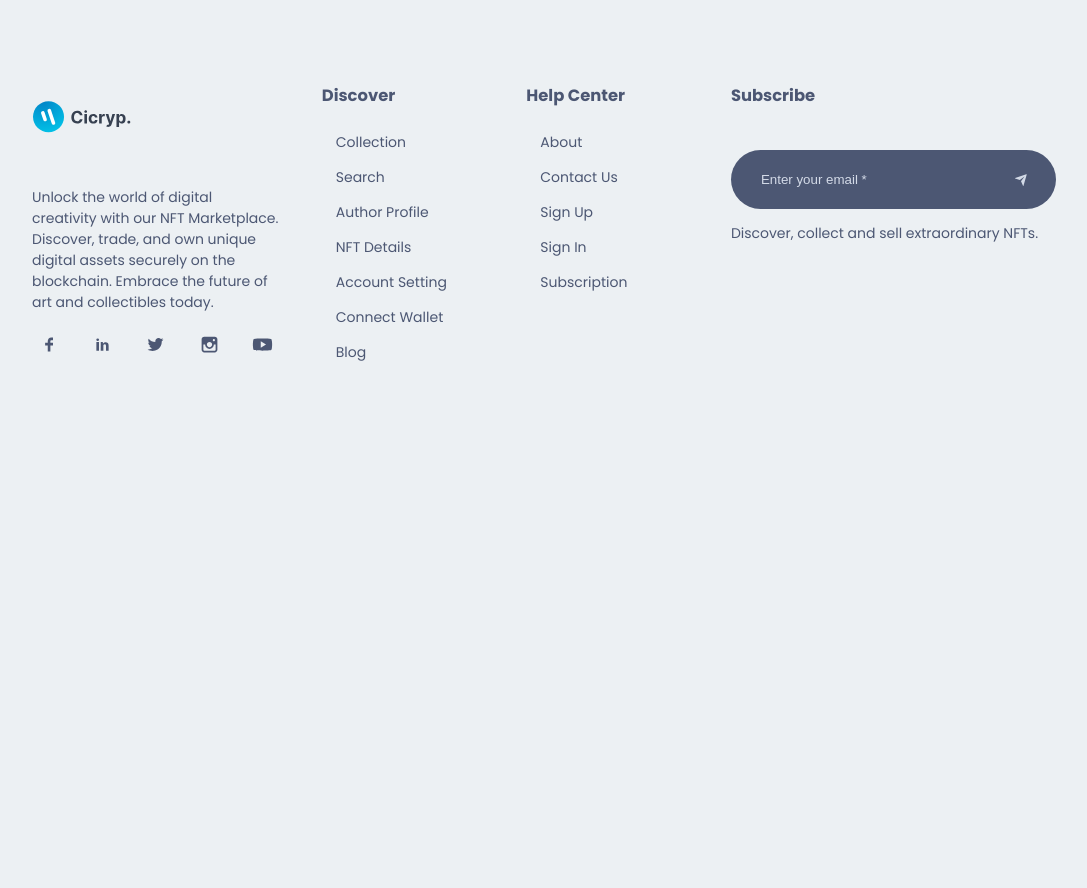
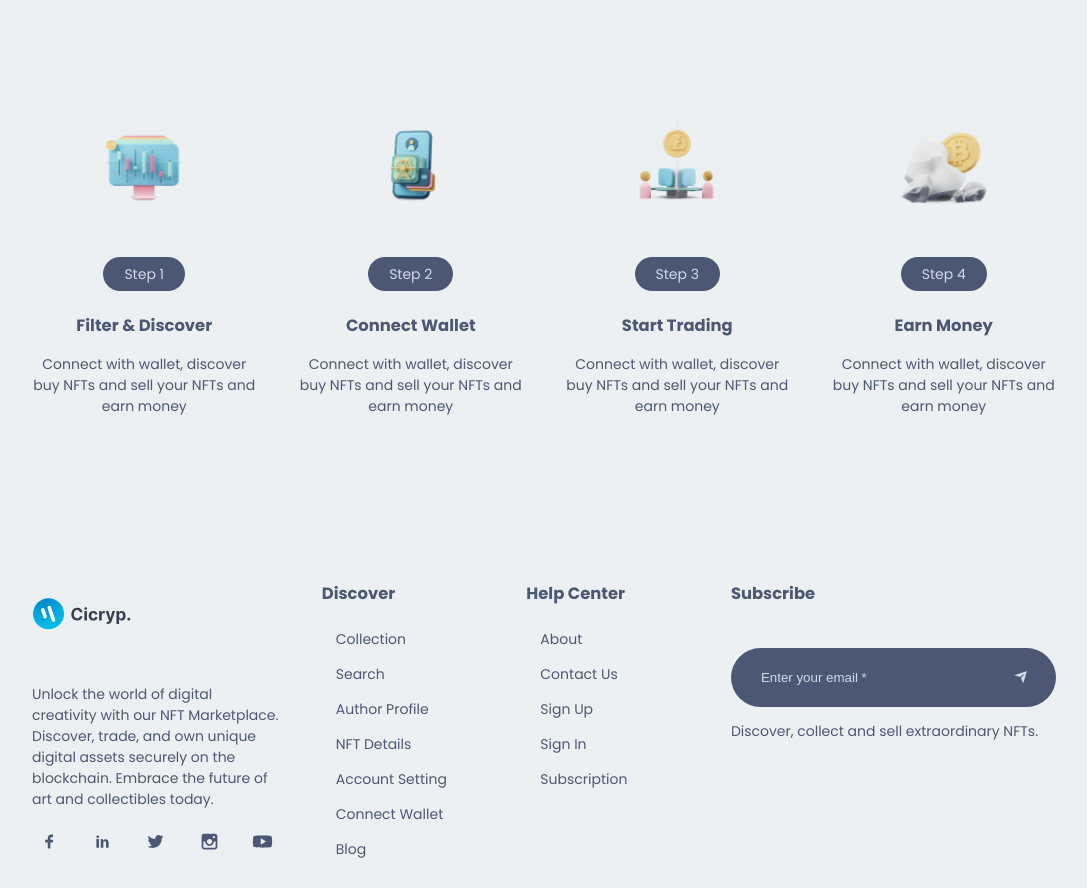
Before and after one commit to Chintanvck/nft-marketplace, a Next.js app: page / in a window 1280 px wide. Shown: the part 792-1680 px from the top of the page, without its empty margins (96-1183 px from the left). Before the commit the page ends 1183 px from the top, so only its background shows below. Built offline with nearby package versions, Linux system fonts and the light colour scheme.

Commit message:
8. Service structure + CSS ✅

```diff
--- a/src/component/HeroSection/HeroSection.module.css
+++ b/src/component/HeroSection/HeroSection.module.css
@@ -21,10 +21,6 @@
     margin-bottom: 2rem;
 }
 
-.heroSection_box_right{
-
-}
-
 @media screen and (max-width:35em){
     .heroSection{
         width: 90%;
--- /dev/null
+++ b/src/component/Service/Service.jsx
@@ -0,0 +1,48 @@
+import React from 'react'
+import Style from './Service.module.css'
+
+import Image from 'next/image'
+import images from '../../img'
+
+const Service = () => {
+  return (
+    <div className={Style.service}>
+        <div className={Style.service_box}>
+            <div className={Style.service_box_item}>
+                <Image src={images.service1} alt='Filter & Discover' width={100} height={100} />
+                <p className={Style.service_box_item_step}>
+                    <span>Step 1</span>
+                </p>
+                <h3>Filter & Discover</h3>
+                <p>Connect with wallet, discover buy NFTs and sell your NFTs and earn money</p>
+            </div>
+            <div className={Style.service_box_item}>
+                <Image src={images.service2} alt='Filter & Discover' width={100} height={100} />
+                <p className={Style.service_box_item_step}>
+                    <span>Step 2</span>
+                </p>
+                <h3>Connect Wallet</h3>
+                <p>Connect with wallet, discover buy NFTs and sell your NFTs and earn money</p>
+            </div>
+            <div className={Style.service_box_item}>
+                <Image src={images.service3} alt='Connect Wallet' width={100} height={100} />
+                <p className={Style.service_box_item_step}>
+                    <span>Step 3</span>
+                </p>
+                <h3>Start Trading</h3>
+                <p>Connect with wallet, discover buy NFTs and sell your NFTs and earn money</p>
+            </div>
+            <div className={Style.service_box_item}>
+                <Image src={images.service4} alt='Start Trading' width={100} height={100} />
+                <p className={Style.service_box_item_step}>
+                    <span>Step 4</span>
+                </p>
+                <h3>Earn Money</h3>
+                <p>Connect with wallet, discover buy NFTs and sell your NFTs and earn money</p>
+            </div>
+        </div>
+    </div>
+  )
+}
+
+export default Service
--- /dev/null
+++ b/src/component/Service/Service.module.css
@@ -0,0 +1,37 @@
+.service{
+    width: 80%;
+    margin: 3rem auto;
+    margin-block: 8rem;
+}
+
+.service_box{
+    grid-template-columns: repeat(4, 1fr);
+    display: grid;
+    gap: 3rem;
+    text-align: center;
+}
+
+.service_box_item_step{
+    margin-top: 3rem;
+    margin-bottom: 2rem;
+}
+
+.service_box_item_step span{
+    padding: .5rem 1.5rem;
+    border-radius: 5rem;
+    background-color:  var(--icons-color);
+    color: var(--shadow-dark-color);
+}
+
+@media screen and (max-width: 35em) {
+    .service{
+        width: 90%;
+    }
+}
+
+@media screen and (max-width: 50em) {
+    .service_box{
+        grid-template-columns: repeat(2, 1fr);
+        gap: 1rem;
+    }
+}
--- a/src/component/componentsindex.js
+++ b/src/component/componentsindex.js
@@ -2,5 +2,6 @@
 import Footer from "./Footer/Footer";
 import NavBar from "./NavBar/NavBar";
 import HeroSection from "./HeroSection/HeroSection"
+import Service from "./Service/Service"
 
-export {Button, Footer, NavBar, HeroSection} ;
+export {Button, Footer, NavBar, HeroSection, Service} ;
--- a/src/pages/index.js
+++ b/src/pages/index.js
@@ -1,11 +1,12 @@
 import React from "react";
 import Style from "../style/index.module.css"
-import { HeroSection } from "@/component/componentsindex";
+import { HeroSection, Service } from "@/component/componentsindex";
 
 const Home = () => {
   return (
     <div className={Style.homePage}>
       <HeroSection/>
+      <Service/>
     </div>
   )
 };
```
